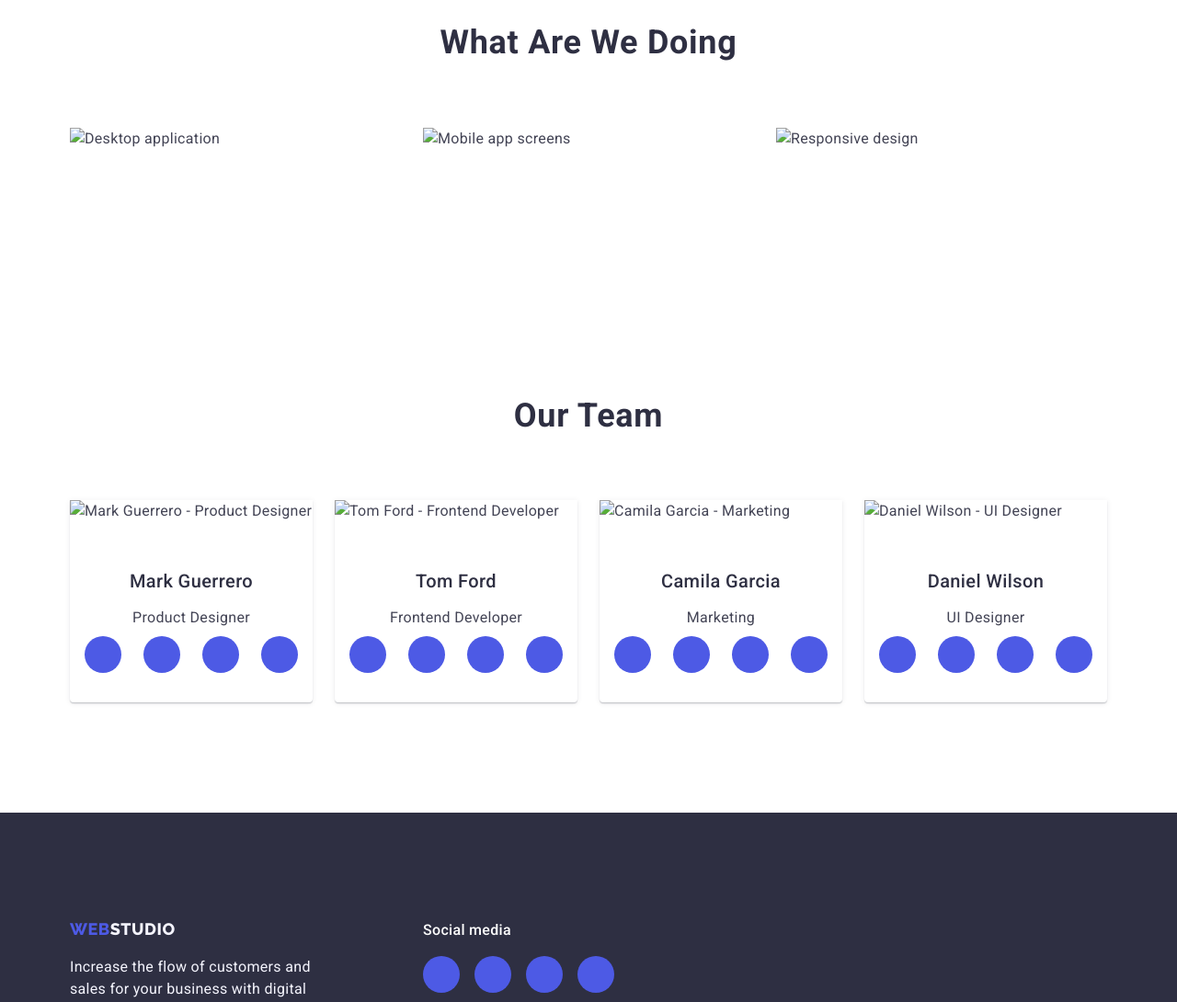
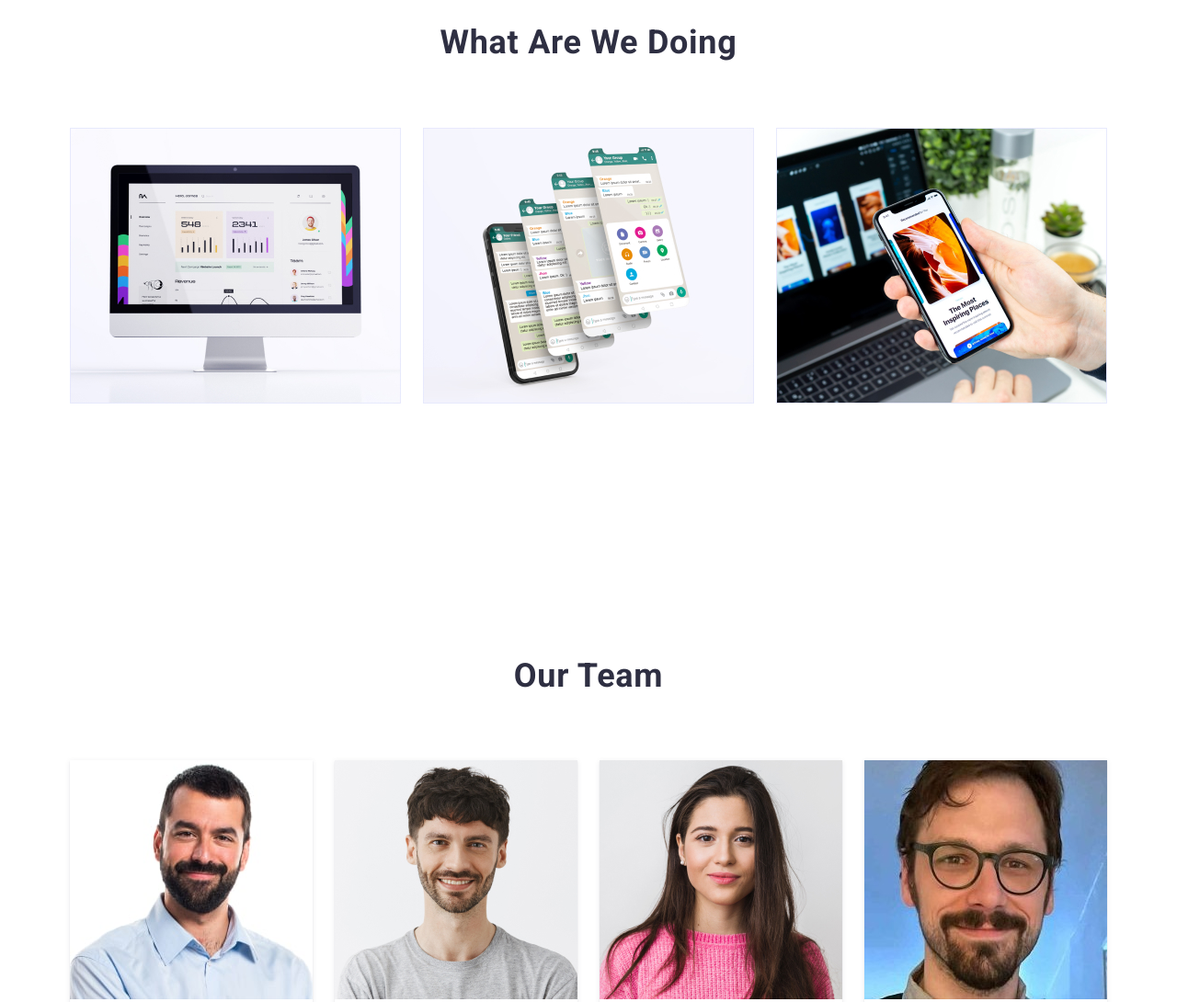
Before and after one commit to vinejosh05/goit-markup-hw-05, a plain HTML site: page index.html in a window 1280 px wide. Shown: the part 1320-2410 px from the top of the page at 92% size. Drawn offline with nearby package versions, Linux system fonts and the light colour scheme; files that its build step writes are made by us from their sources.

Commit message:
update 1.1

```diff
--- a/index.html
+++ b/index.html
@@ -8,7 +8,7 @@
     <link rel="preconnect" href="https://fonts.gstatic.com" crossorigin>
     <link href="https://fonts.googleapis.com/css2?family=Raleway:wght@800&family=Roboto:wght@400;500;700;900&display=swap" rel="stylesheet">
     <link rel="stylesheet" href="https://cdn.jsdelivr.net/npm/modern-normalize@2.0.0/modern-normalize.min.css">
-    <link rel="stylesheet" href="./css/styles.css">
+    <link rel="stylesheet" href="./styles.css">
 </head>
 
 <body>
@@ -103,7 +103,7 @@
                 <ul class="work-list list">
                     <li class="work-item">
                         <div class="work-overlay">
-                            <img src="./images/img1.jpg" alt="Desktop application" width="360">
+                            <img src="./img1.jpg" alt="Desktop application" width="360">
                             <div class="overlay">
                                 <p class="overlay-text">Modern desktop applications with responsive design and cutting-edge features for your business needs.</p>
                             </div>
@@ -111,7 +111,7 @@
                     </li>
                     <li class="work-item">
                         <div class="work-overlay">
-                            <img src="./images/img2.jpg" alt="Mobile app screens" width="360">
+                            <img src="./img2.jpg" alt="Mobile app screens" width="360">
                             <div class="overlay">
                                 <p class="overlay-text">Mobile applications that provide seamless user experience across all devices and platforms.</p>
                             </div>
@@ -119,7 +119,7 @@
                     </li>
                     <li class="work-item">
                         <div class="work-overlay">
-                            <img src="./images/img3.jpg" alt="Responsive design" width="360">
+                            <img src="./img3.jpg" alt="Responsive design" width="360">
                             <div class="overlay">
                                 <p class="overlay-text">Fully responsive designs that adapt perfectly to any screen size and orientation.</p>
                             </div>
@@ -134,7 +134,7 @@
                 <h2 class="section-title">Our Team</h2>
                 <ul class="team-list list">
                     <li class="team-item">
-                        <img src="./images/markguerrero.jpg" alt="Mark Guerrero - Product Designer" width="264">
+                        <img src="./markguerrero.jpg" alt="Mark Guerrero - Product Designer" width="264">
                         <div class="team-card">
                             <h3 class="team-name">Mark Guerrero</h3>
                             <p class="team-position">Product Designer</p>
@@ -171,7 +171,7 @@
                         </div>
                     </li>
                     <li class="team-item">
-                        <img src="./images/tomford.jpg" alt="Tom Ford - Frontend Developer" width="264">
+                        <img src="./tomford.jpg" alt="Tom Ford - Frontend Developer" width="264">
                         <div class="team-card">
                             <h3 class="team-name">Tom Ford</h3>
                             <p class="team-position">Frontend Developer</p>
@@ -208,7 +208,7 @@
                         </div>
                     </li>
                     <li class="team-item">
-                        <img src="./images/camilagarcia.jpg" alt="Camila Garcia - Marketing" width="264">
+                        <img src="./camilagarcia.jpg" alt="Camila Garcia - Marketing" width="264">
                         <div class="team-card">
                             <h3 class="team-name">Camila Garcia</h3>
                             <p class="team-position">Marketing</p>
@@ -245,7 +245,7 @@
                         </div>
                     </li>
                     <li class="team-item">
-                        <img src="./images/danielwilson.jpg" alt="Daniel Wilson - UI Designer" width="264">
+                        <img src="./danielwilson.jpg" alt="Daniel Wilson - UI Designer" width="264">
                         <div class="team-card">
                             <h3 class="team-name">Daniel Wilson</h3>
                             <p class="team-position">UI Designer</p>
@@ -343,6 +343,6 @@
         </div>
     </div>
 
-    <script src="./js/modal.js"></script>
+    <script src="./modal.js"></script>
 </body>
 </html>
```
